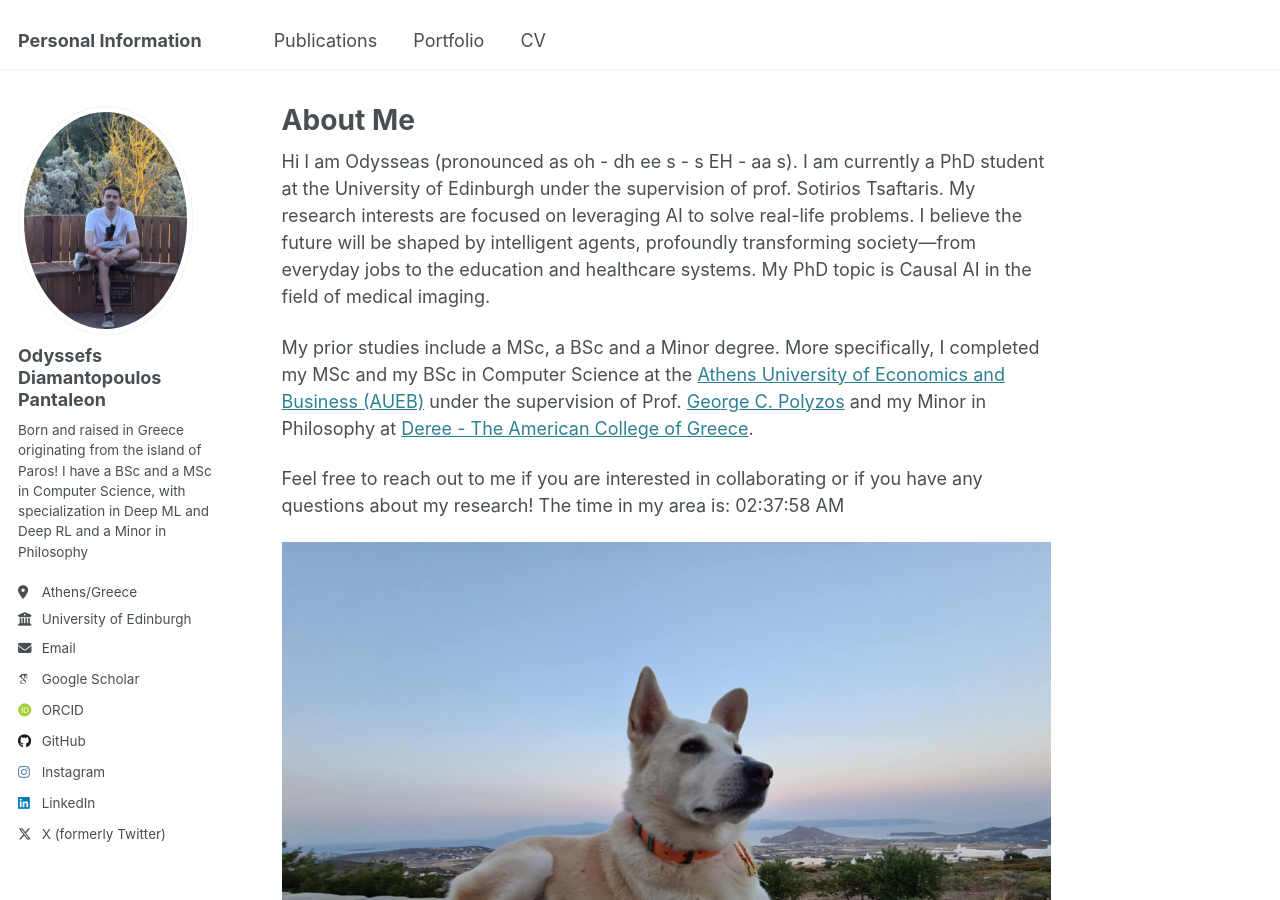
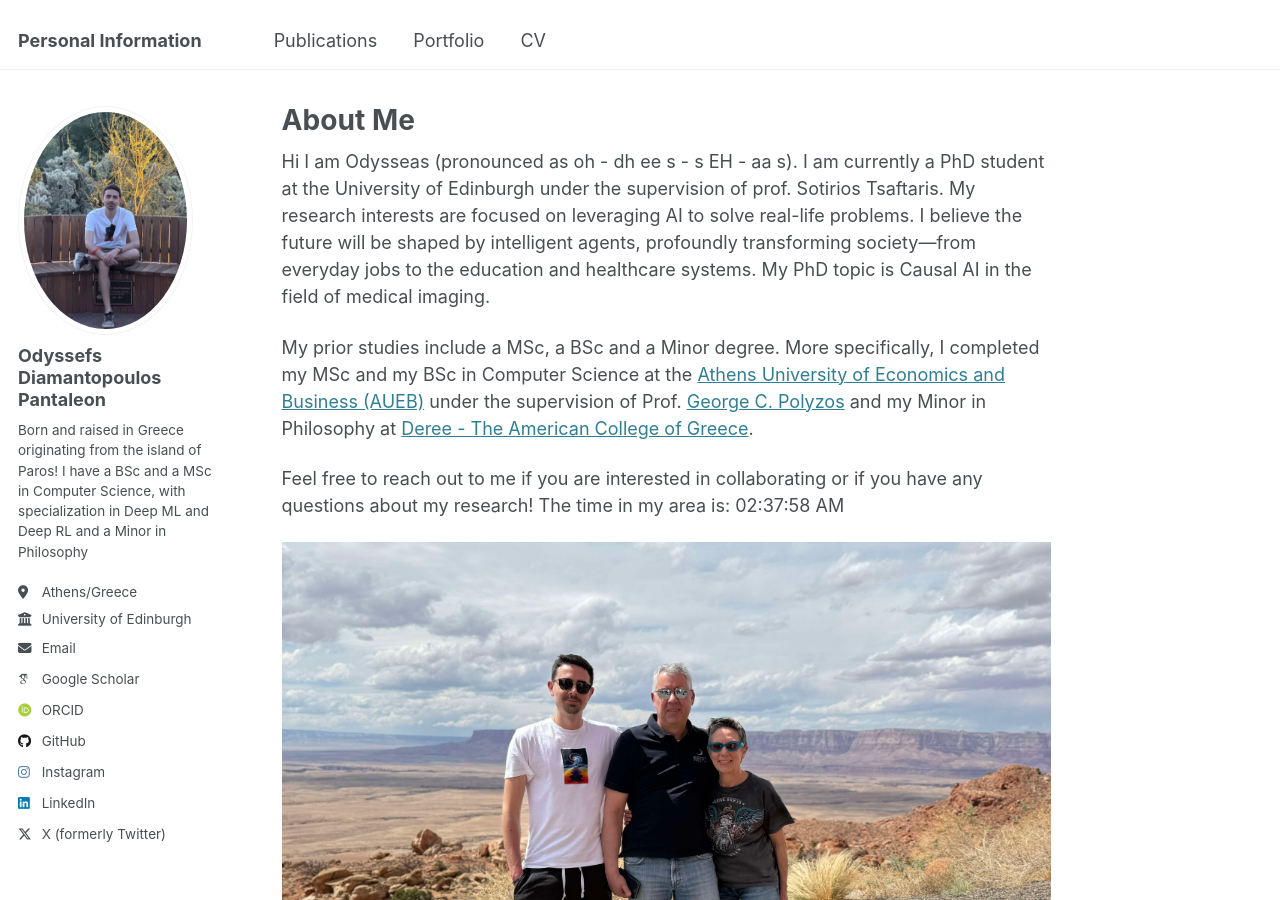
Before and after one commit to gody10/gody10.github.io, a Jekyll site: the page built from _pages/about.md, in a window 1280 px wide and 900 px high. Built offline with Jekyll 4.4.1, drawn with Linux system fonts in a browser that asks for light colours; some web fonts are replaced.

Commit message:
Minor Photo Change

```diff
--- a/_pages/about.md
+++ b/_pages/about.md
@@ -25,8 +25,8 @@ Feel free to reach out to me if you are interested in collaborating or if you ha
   </script>
 </div>
 
+![ALMA_SHIP](images/alma_ship.jpg)
+
 ![ALMA](images/alma_paros.jpg)
 
 ![ROMEO](images/romaios.jpg)
-
-![ALMA_SHIP](images/alma_ship.jpg)
```
